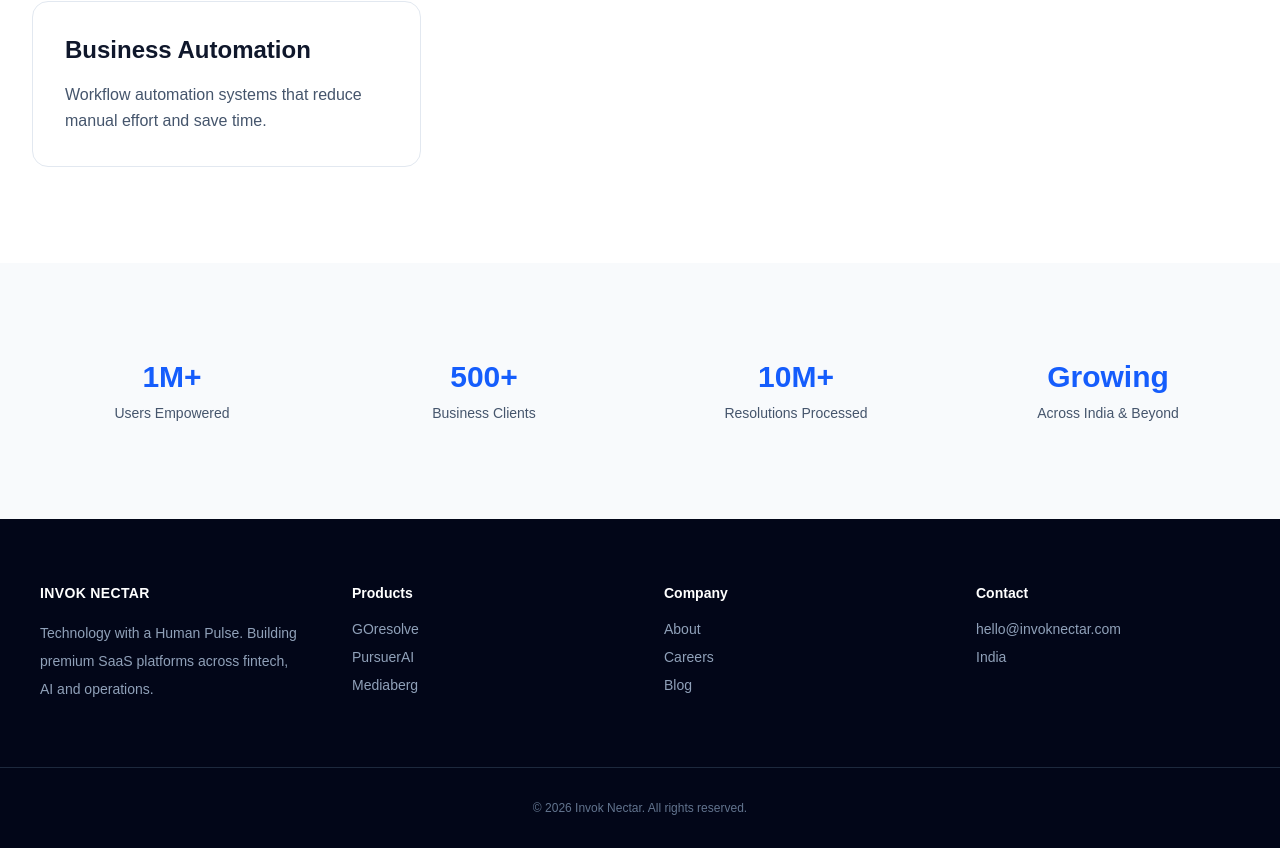
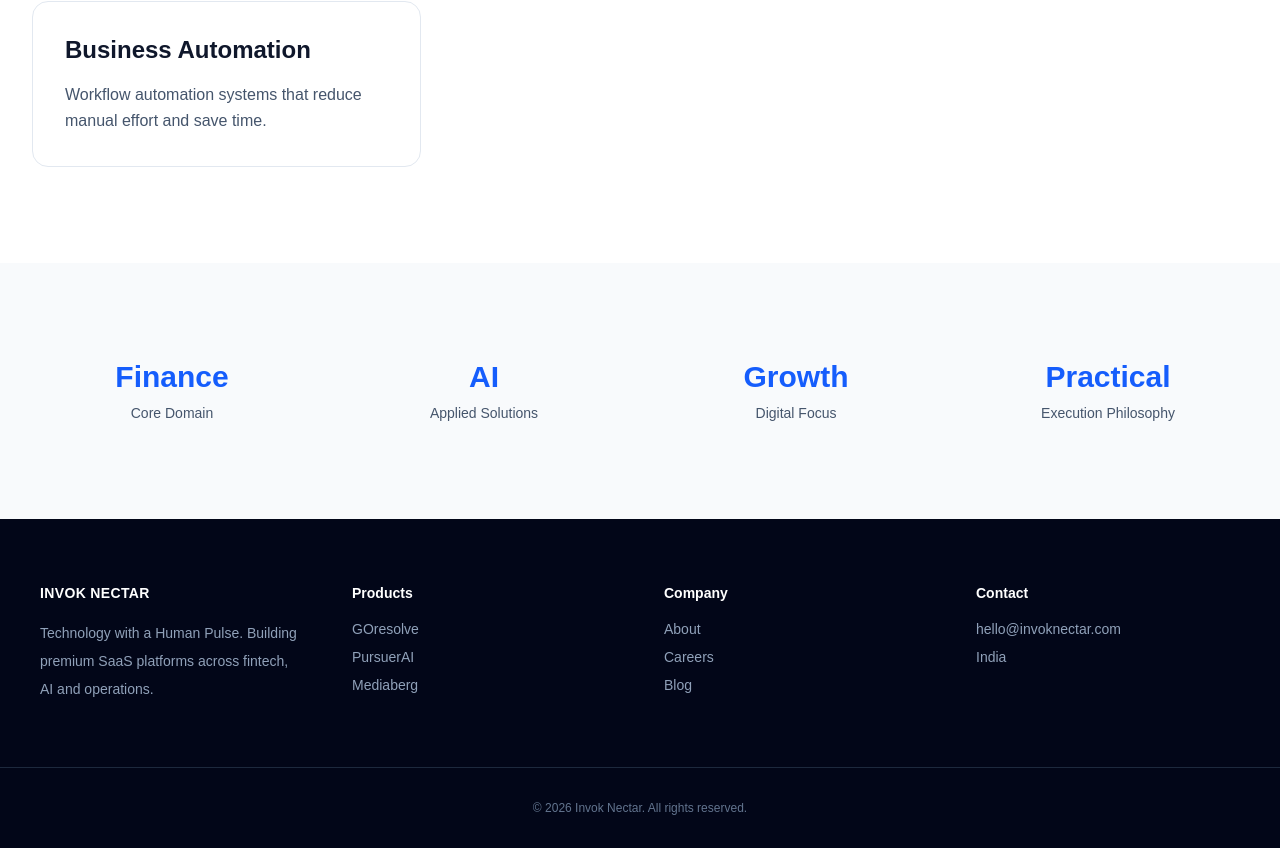
Before and after one commit to cva-sk23/invok-nectar, a Next.js app: page / in a window 1280 px wide. Shown: the part 2863-3711 px from the top of the page. Built offline with nearby package versions, Linux system fonts and the light colour scheme.

Commit message:
Stats updated

```diff
--- a/app/page.tsx
+++ b/app/page.tsx
@@ -201,14 +201,14 @@
 
       {/* Stats */}
       <section className="bg-slate-50 py-24">
-        <div className="mx-auto max-w-7xl px-6 lg:px-10">
-          <div className="grid gap-12 text-center md:grid-cols-2 lg:grid-cols-4">
-            <Stat value="1M+" label="Users Empowered" />
-            <Stat value="500+" label="Business Clients" />
-            <Stat value="10M+" label="Resolutions Processed" />
-            <Stat value="Growing" label="Across India & Beyond" />
-          </div>
-        </div>
+         <div className="mx-auto max-w-7xl px-6 lg:px-10">
+           <div className="grid gap-12 text-center md:grid-cols-2 lg:grid-cols-4">
+            <Stat value="Finance" label="Core Domain" />
+            <Stat value="AI" label="Applied Solutions" />
+            <Stat value="Growth" label="Digital Focus" />
+            <Stat value="Practical" label="Execution Philosophy" />
+           </div>
+         </div>
       </section>
 
       {/* Footer */}
```
